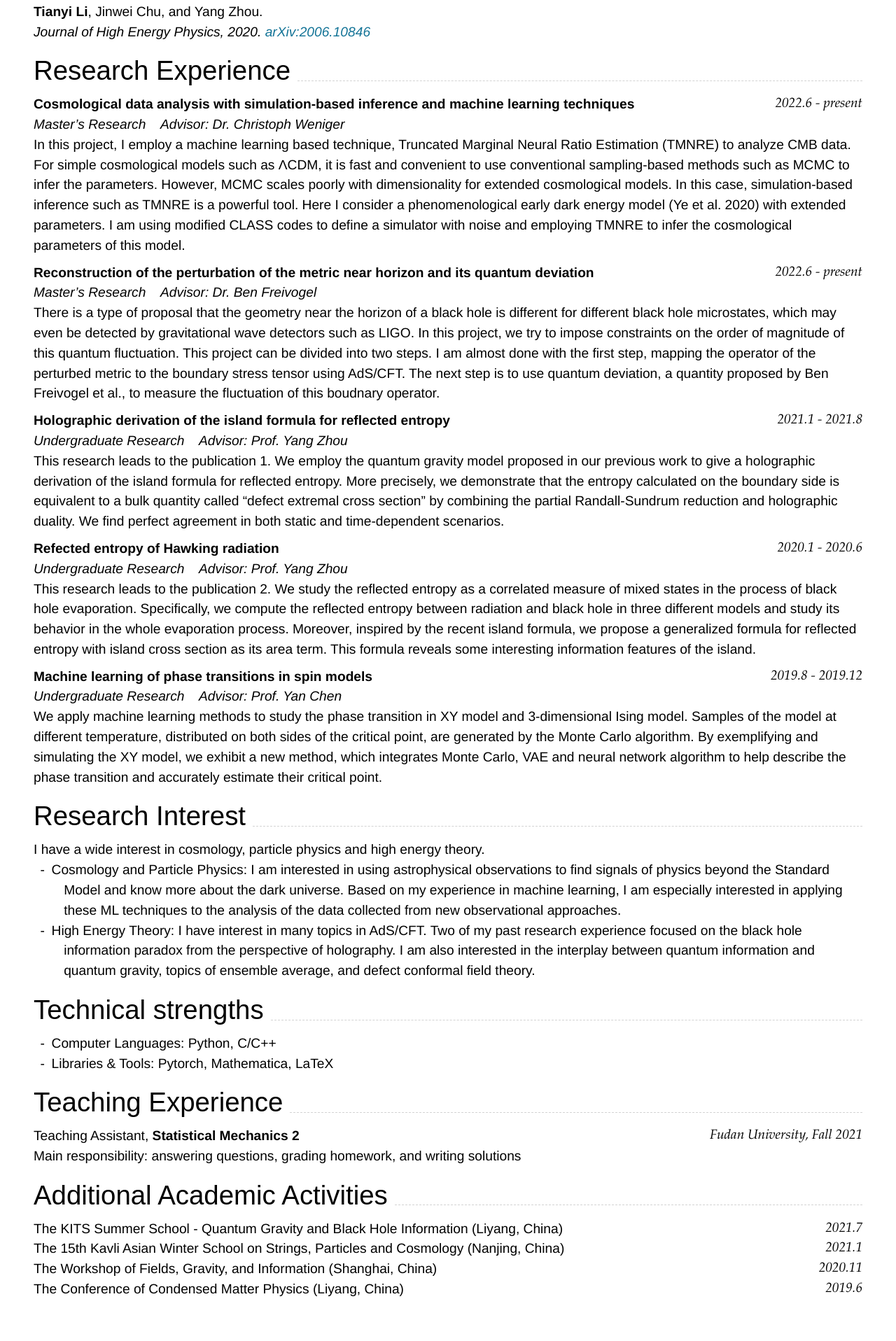
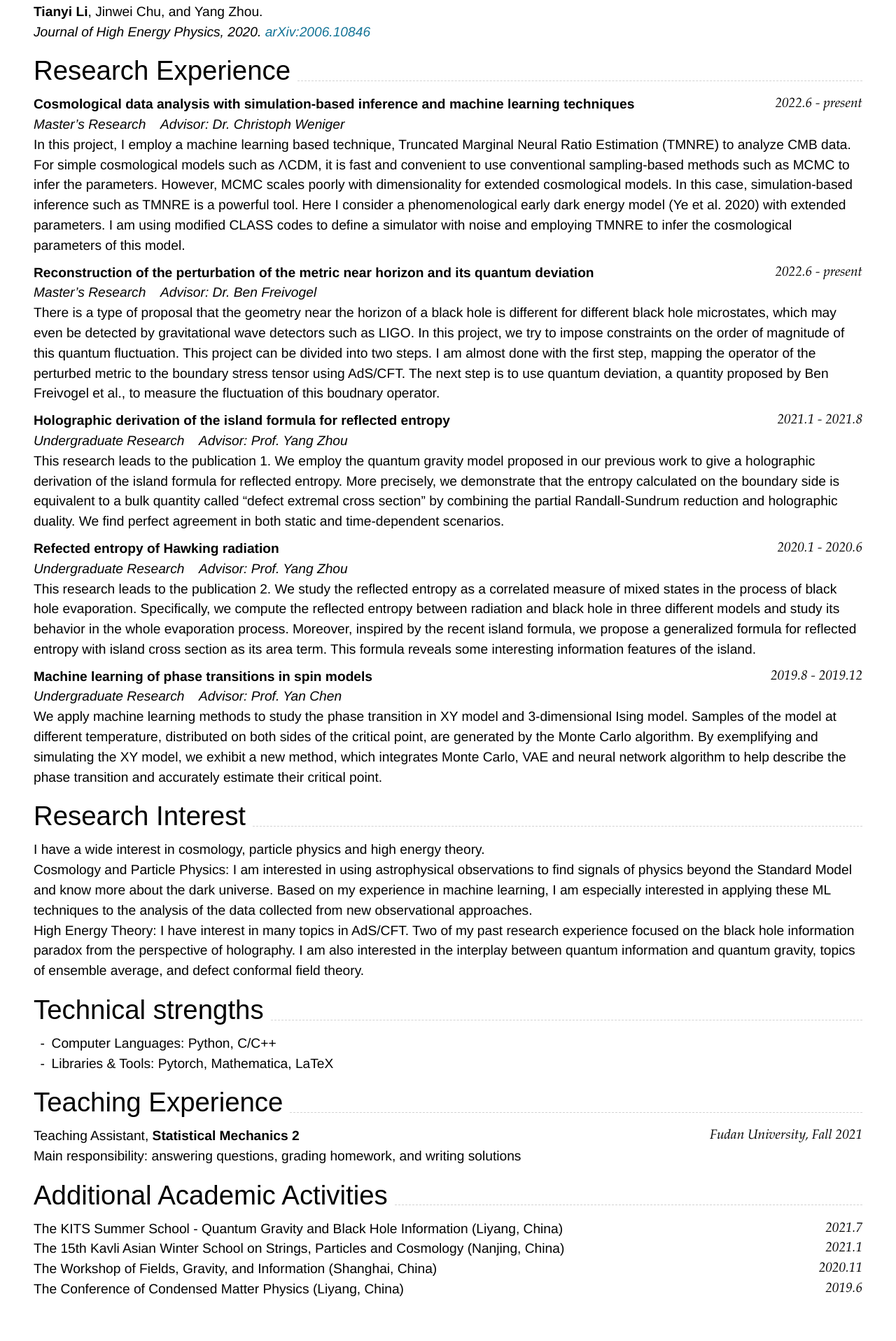
Before and after one commit to tianyi-phy/cv, a Jekyll site: the page built from index.md, in a window 1280 px wide. Shown: the part 670-2586 px from the top of the page at 70% size. Built offline with Jekyll 4.4.1, drawn with Linux system fonts in a browser that asks for light colours; nearby versions of some CDN libraries.

```diff
--- a/index.md
+++ b/index.md
@@ -86,8 +86,9 @@ We apply machine learning methods to study the phase transition in XY model and
 ## Research Interest
 I have a wide interest in cosmology, particle physics and high energy theory.
 
-* Cosmology and Particle Physics: I am interested in using astrophysical observations to find signals of physics beyond the Standard Model and know more about the dark universe. Based on my experience in machine learning, I am especially interested in applying these ML techniques to the analysis of the data collected from new observational approaches.
-* High Energy Theory: I have interest in many topics in AdS/CFT. Two of my past research experience focused on the black hole information paradox from the perspective of holography. I am also interested in the interplay between quantum information and quantum gravity, topics of ensemble average, and defect conformal field theory.
+Cosmology and Particle Physics: I am interested in using astrophysical observations to find signals of physics beyond the Standard Model and know more about the dark universe. Based on my experience in machine learning, I am especially interested in applying these ML techniques to the analysis of the data collected from new observational approaches.
+
+High Energy Theory: I have interest in many topics in AdS/CFT. Two of my past research experience focused on the black hole information paradox from the perspective of holography. I am also interested in the interplay between quantum information and quantum gravity, topics of ensemble average, and defect conformal field theory.
 
 ## Technical strengths
 - Computer Languages:
```
